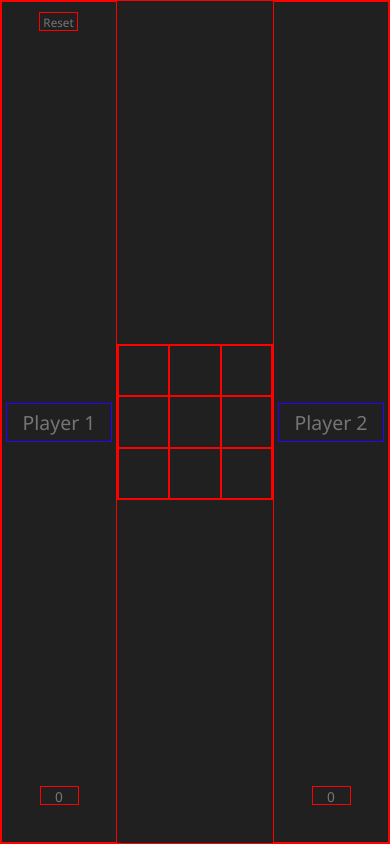
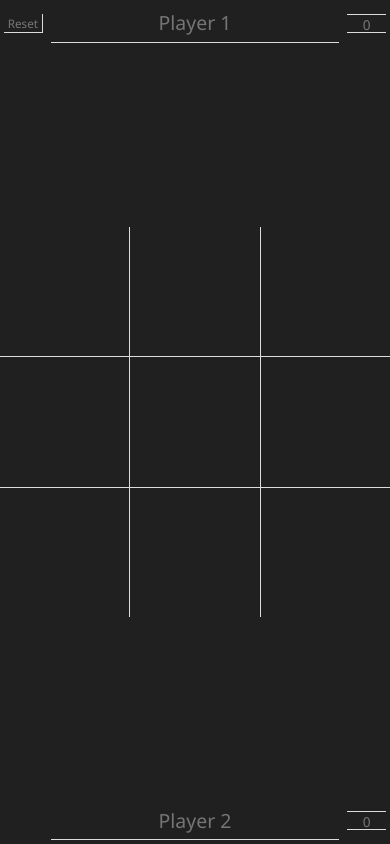
Before and after one commit to bentii/odin-tictactoe, a plain HTML site: page index.html in a window 390 px wide. Drawn offline with Linux system fonts and the light colour scheme.

Commit message:
Simple design ready

```diff
--- a/script.js
+++ b/script.js
@@ -154,6 +154,7 @@ function gameController() {
 }
 
 function gameScreen (){
+    let idCounter = 0;
     const game = gameController();
     const boardDiv = document.getElementById('cellbox');
 
--- a/style.css
+++ b/style.css
@@ -12,8 +12,6 @@ main {
     grid-template-columns: 1fr auto 1fr;
     height: 100vh;
     width: 100vw;
-    box-sizing: border-box;
-    border: 1px solid red;
 }
 #cellbox {
     display: flex;
@@ -21,13 +19,47 @@ main {
     align-self: center;
     width: 40vw;
     aspect-ratio: 1/1;
+}
+#cellbox .cell:nth-child(1){
     box-sizing: border-box;
-    border: 1px solid red;
+    border-bottom: 1px solid rgb(220, 220, 220);
+    border-right: 1px solid rgb(220, 220, 220);
+}
+#cellbox .cell:nth-child(2){
+    box-sizing: border-box;
+    border-bottom:1px solid rgb(220, 220, 220);
+}
+#cellbox .cell:nth-child(3){
+    box-sizing: border-box;
+    border-left: 1px solid rgb(220, 220, 220);
+    border-bottom: 1px solid rgb(220, 220, 220);
+}
+#cellbox .cell:nth-child(4){
+    box-sizing: border-box;
+    border-right: 1px solid rgb(220, 220, 220);
+}
+/* #cellbox .cell:nth-child(){
+} */
+#cellbox .cell:nth-child(6){
+    box-sizing: border-box;
+    border-left: 1px solid rgb(220, 220, 220);
+}
+#cellbox .cell:nth-child(7){
+    box-sizing: border-box;
+    border-top: 1px solid rgb(220, 220, 220);
+    border-right: 1px solid rgb(220, 220, 220);
+}
+#cellbox .cell:nth-child(8){
+    box-sizing: border-box;
+    border-top: 1px solid rgb(220, 220, 220);
+}
+#cellbox .cell:nth-child(9){
+    box-sizing: border-box;
+    border-top: 1px solid rgb(220, 220, 220);
+    border-left: 1px solid rgb(220, 220, 220);
 }
 .cell {
     flex: 1 0 calc(33.33%);
-    box-sizing: border-box;
-    border: 1px solid red;
     aspect-ratio: 1/1;
     cursor: pointer;
     font-size: 9vw;
@@ -35,20 +67,7 @@ main {
     justify-content: center;
     align-items: center;
 }
-.cell-disabled {
-    flex: 1 0 calc(33.33%);
-    box-sizing: border-box;
-    border: 1px solid red;
-    aspect-ratio: 1/1;
-    background-color: grey;
-    font-size: 9vw;
-    display: flex ;
-    justify-content: center;
-    align-items: center;
-}
 .sidebars {
-    box-sizing: border-box;
-    border: 1px solid red;
     display: flex;
     flex-wrap: wrap;
     flex-direction: row;
@@ -59,7 +78,8 @@ main {
 }
 .buttons {
     box-sizing: border-box;
-    border: 1px solid red;
+    border-right: 1px solid rgb(220, 220, 220);
+    border-bottom: 1px solid rgb(220, 220, 220);
     width: 10vw;
     height: 5vw;
     position: fixed;
@@ -71,9 +91,17 @@ main {
     padding-top: 0.3vw;
     left: 10vw;
 }
+#sidebar01 {
+    border-right: 1px solid rgb(220, 220, 220);
+    margin-right: 10px;
+}
+#sidebar02{
+    border-left: 1px solid rgb(220, 220, 220);
+    margin-left: 10px;
+}
 .players {
     box-sizing: border-box;
-    border: 1px solid rgb(47, 0, 255);
+    border-bottom: 1px solid rgb(220, 220, 220);
     width: 10vw;
     height: 10vw;
     flex: 1;
@@ -81,10 +109,52 @@ main {
 }
 .scores {
     box-sizing: border-box;
-    border: 1px solid red;
+    border-top: 1px solid rgb(220, 220, 220);
+    border-bottom: 1px solid rgb(220, 220, 220);
     width: 10vw;
     height: 5vw;
     position: fixed;
     bottom: 10vw;
     font-size: 3.5vw;
 }
+@media (max-width: 768px) {
+    body {
+        display: flex;
+    }
+    main {
+        display: flex;
+        flex-direction: column;
+        justify-content: space-between;
+    }
+    .scores {
+        position: relative;
+        bottom: 0;
+    }
+    .buttons {
+        position: relative;
+        top: 0;
+    }
+    #cellbox {
+        width: 100vw;
+    }
+    .sidebars{
+        display: flex;
+    }
+    #buttonreset {
+        left: 0;
+    }
+    #player02 {
+        margin-left: 12vw;
+    }
+    .cell {
+        font-size: 23vw;
+    }
+    #sidebar01 {
+        border-right: 0px solid rgb(220, 220, 220);
+        margin-right: 0px;
+    }
+    #sidebar02{
+        border-left: 0px solid rgb(220, 220, 220);
+        margin-left: 0px;
+    }
+}
```
